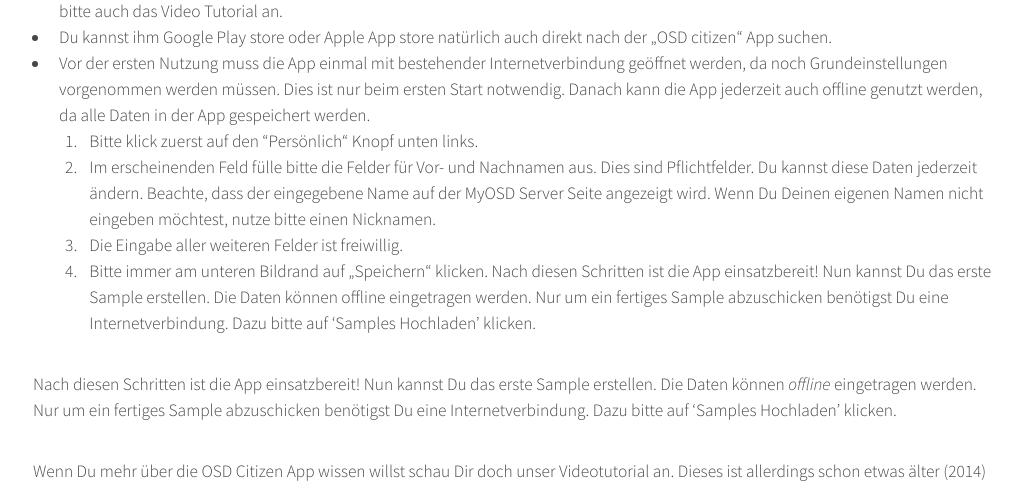
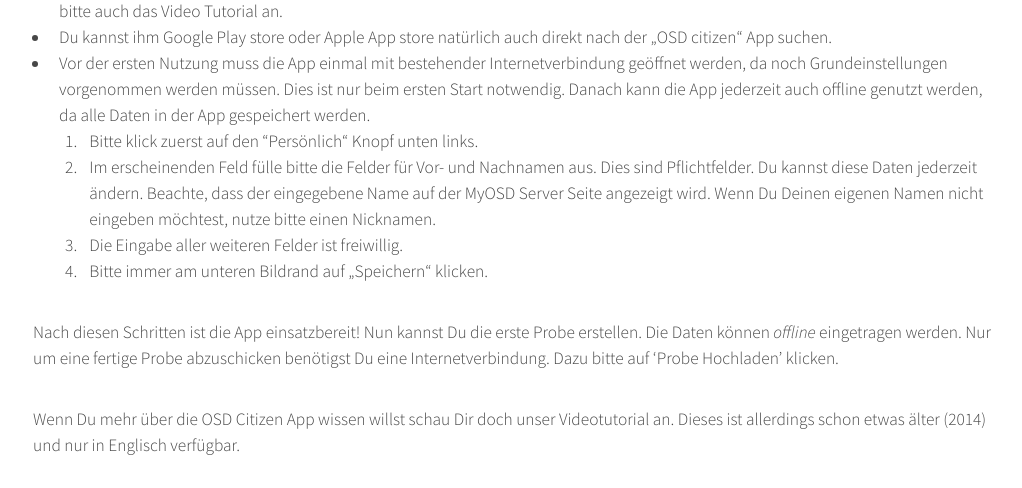
Before and after one commit to myosd/myosd.github.io, a Jekyll site: the page built from mitmachen/index.md, in a window 1280 px wide and 900 px high, scrolled down 3357 px, cut to the strip 0-488 px from the top of the window. Shown: the whole strip, without its empty margins (127-1149 px from the left). Built offline with Jekyll 4.4.1, drawn with Linux system fonts in a browser that asks for light colours.

Commit message:
Doppelter Text entfernt

```diff
--- a/mitmachen/index.md
+++ b/mitmachen/index.md
@@ -77,9 +77,9 @@ Wichtige Umweltdaten, wie z.B. die Temperatur oder den pH-Wert kannst Du direkt
 1. Bitte klick zuerst auf den “Persönlich“ Knopf unten links.
 2. Im erscheinenden Feld fülle bitte die Felder für Vor- und Nachnamen aus. Dies sind Pflichtfelder. Du kannst diese Daten jederzeit ändern. Beachte, dass der eingegebene Name auf der MyOSD Server Seite angezeigt wird. Wenn Du Deinen eigenen Namen nicht eingeben möchtest, nutze bitte einen Nicknamen.
 3. Die Eingabe aller weiteren Felder ist freiwillig.
-4. Bitte immer am unteren Bildrand auf „Speichern“ klicken. Nach diesen Schritten ist die App einsatzbereit! Nun kannst Du das erste Sample erstellen. Die Daten können offline eingetragen werden. Nur um ein fertiges Sample abzuschicken benötigst Du eine Internetverbindung. Dazu bitte auf ‘Samples Hochladen’ klicken.
+4. Bitte immer am unteren Bildrand auf „Speichern“ klicken.
 
-Nach diesen Schritten ist die App einsatzbereit! Nun kannst Du das erste Sample erstellen. Die Daten können _offline_ eingetragen werden. Nur um ein fertiges Sample abzuschicken benötigst Du eine Internetverbindung. Dazu bitte auf 'Samples Hochladen' klicken.
+Nach diesen Schritten ist die App einsatzbereit! Nun kannst Du die erste Probe erstellen. Die Daten können _offline_ eingetragen werden. Nur um eine fertige Probe abzuschicken benötigst Du eine Internetverbindung. Dazu bitte auf 'Probe Hochladen' klicken.
 
 Wenn Du mehr über die OSD Citizen App wissen willst schau Dir doch unser Videotutorial an. Dieses ist allerdings schon etwas älter (2014) und nur in Englisch verfügbar.
 <div class="block">
```
